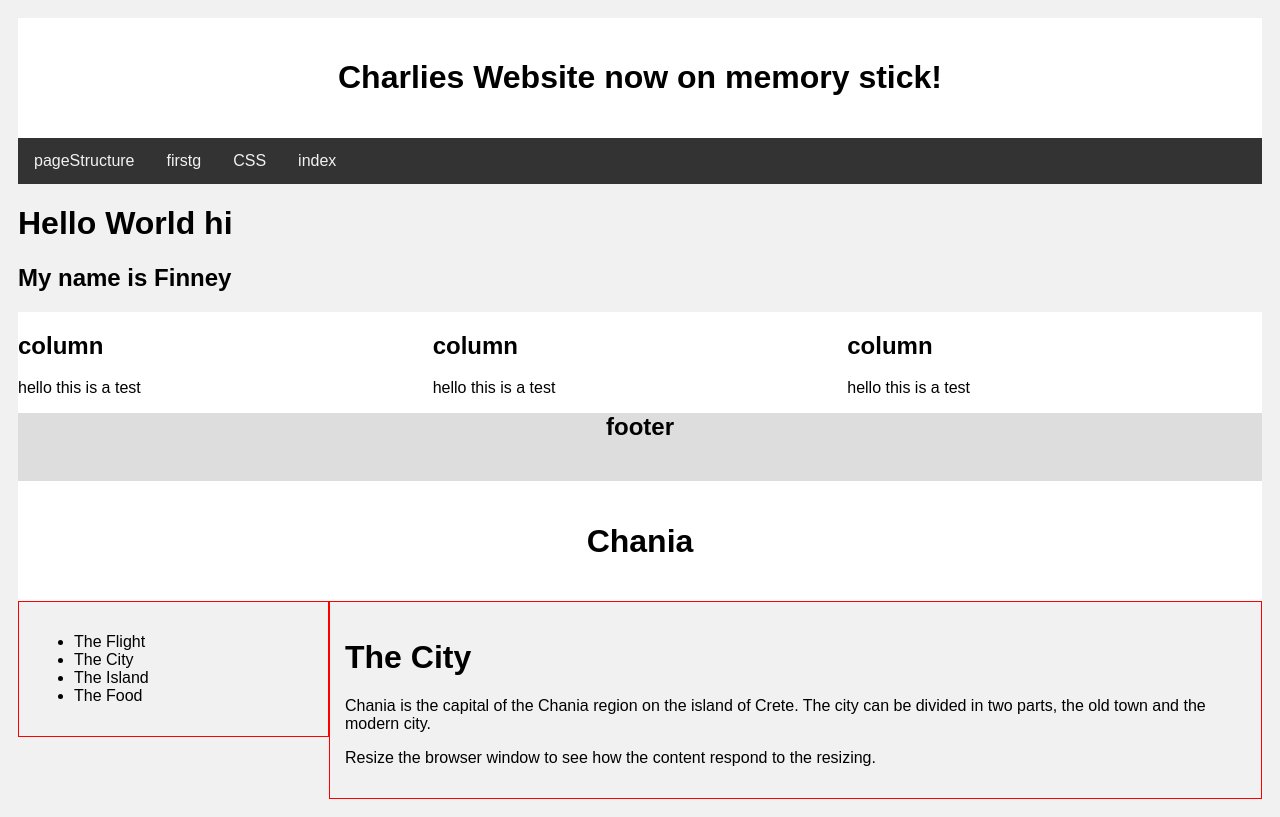
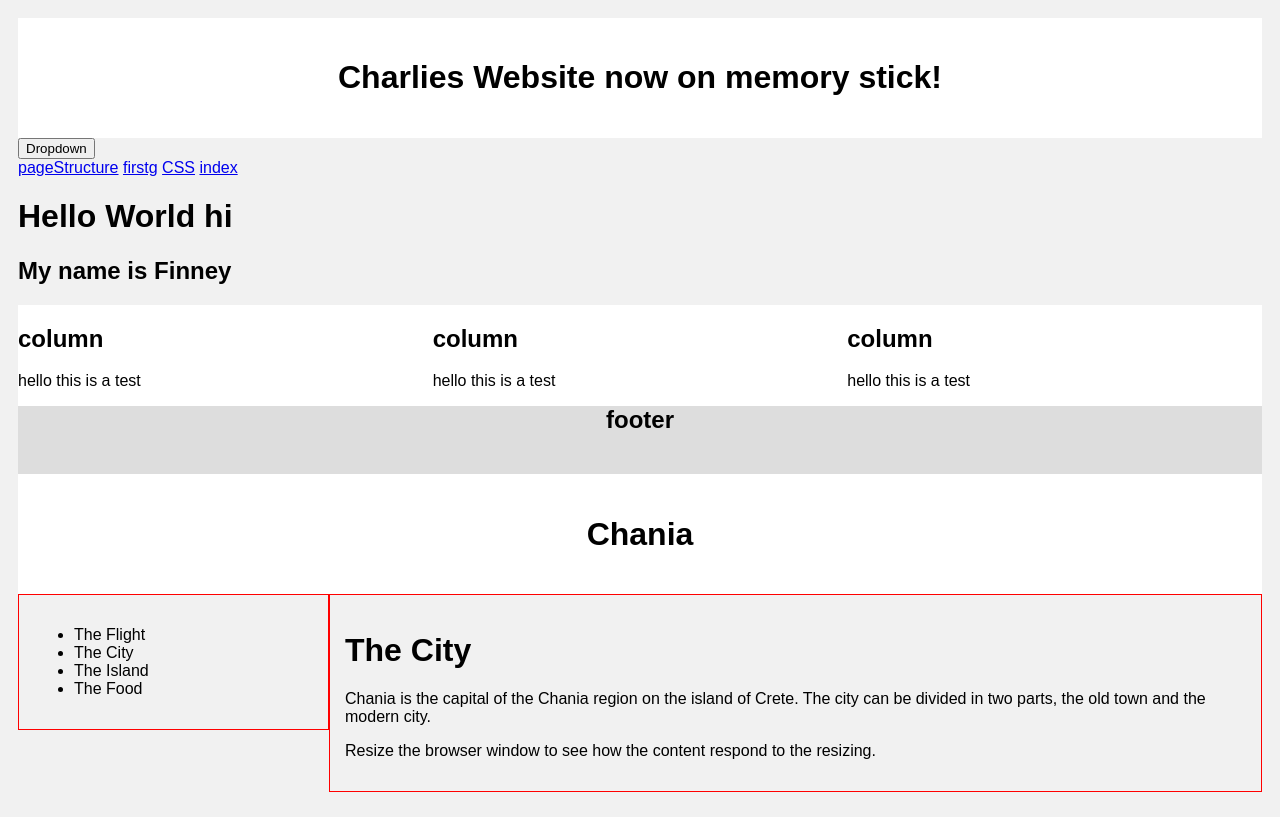
Before and after one commit to charliefin/Web-Design, a plain HTML site: page index.html in a window 1280 px wide. Drawn offline with Linux system fonts and the light colour scheme.

Commit message:
hoverable dropdown

```diff
--- a/index.html
+++ b/index.html
@@ -106,12 +106,15 @@
             <h1>Charlies Website now on memory stick!</h1>
         </div>
 
-        <div class="topnav">
+        <div class="dropdown">
+            <button class="dropbtn">Dropdown</button>
+            <div class="dropdown-content">
                 <!-- clickable link to my other html webpagedd -->
                 <a href="pageStructure.html">pageStructure</a>
                 <a href="firstg.html">firstg</a>
                 <a href="CSS.html">CSS</a>
                 <a href="index.html">index</a>
+            </div>
           </div>
 
         <h1>Hello World hi</h1>
```
Lines whose indentation alone changed are shown as unchanged.
